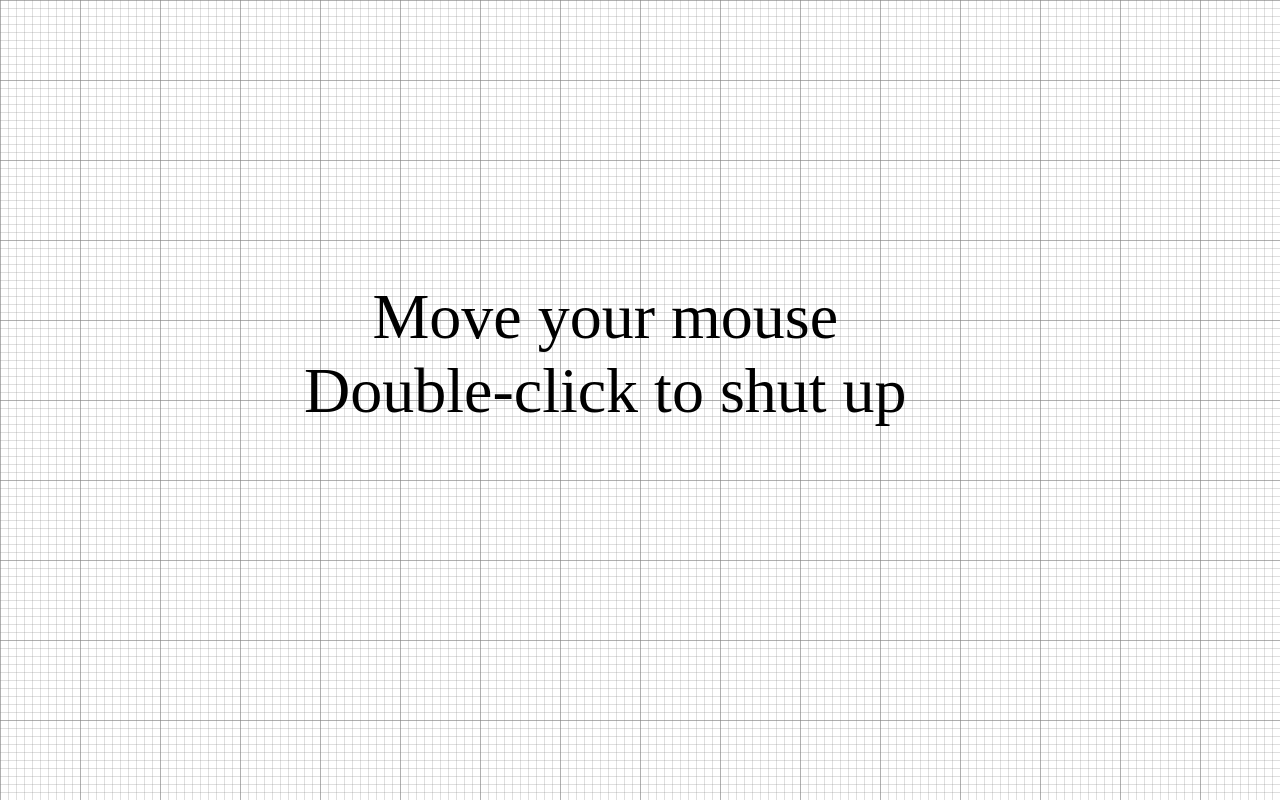
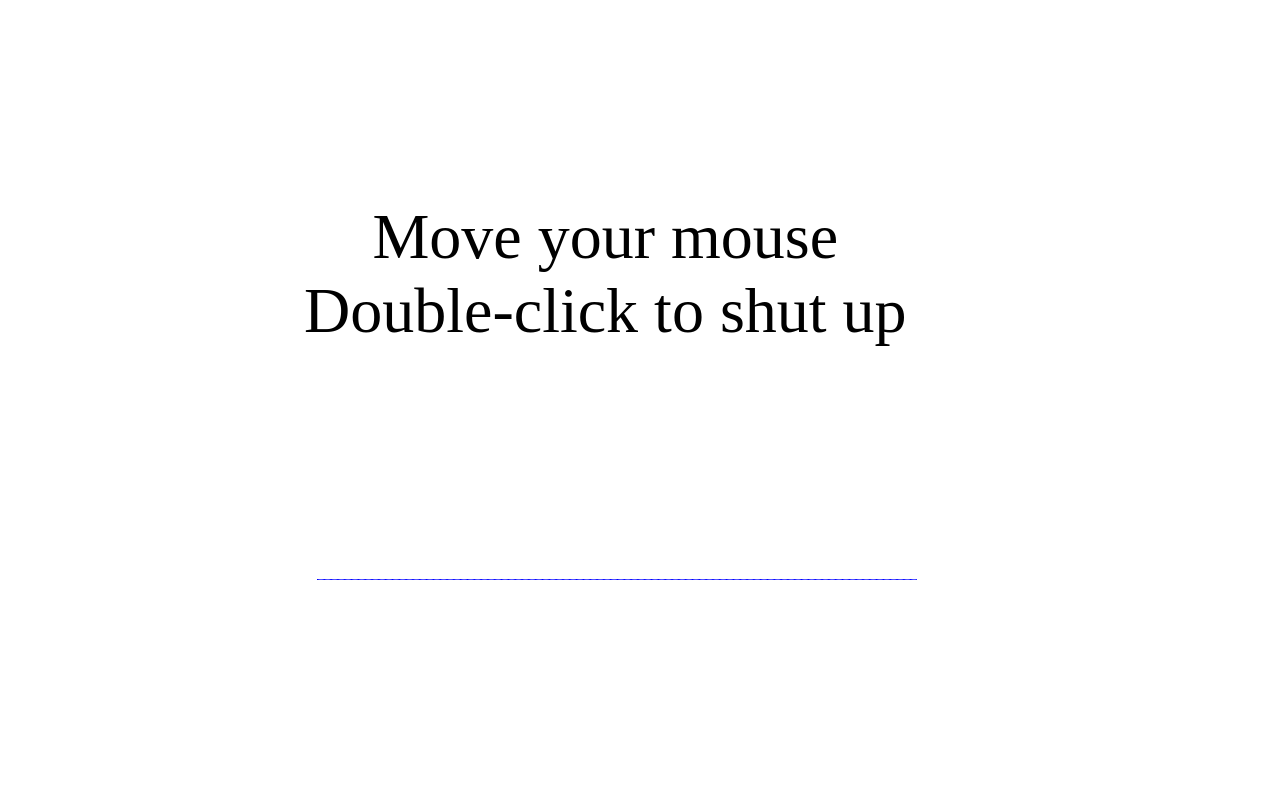
Before and after one commit to a-440/440, a plain HTML site: page _site/oscillator.html in a window 1280 px wide. Both pictures are taken after a click on the element "Click anywhere to start". Drawn offline with nearby package versions, Linux system fonts and the light colour scheme; a web font is replaced by a local one.

Commit message:
Add visualizer

```diff
--- a/_site/oscillator.html
+++ b/_site/oscillator.html
@@ -8,27 +8,24 @@
 <link rel="shortcut icon" href="/favicon.ico" type="image/x-icon">
 <link rel="icon" href="/favicon.ico" type="image/x-icon">
 
-
 <script src="//ajax.googleapis.com/ajax/libs/jquery/1.10.2/jquery.min.js"></script>
-
-<script src="assets/js/buffer-loader.js"></script>
-<script src="assets/js/aToolTip-master/js/jquery.atooltip.min.js"></script>
-<link rel="stylesheet" type="text/css" href="assets/js/aToolTip-master/css/atooltip.css" />
-
-
 
 <script type="text/javascript">
 
 /*
   Thanks to Boris @ http://www.html5rocks.com/en/tutorials/webaudio/intro/ !
-
 */
 
 $(document).ready(function(){
 
+
+	var iOS = ( navigator.userAgent.match(/(iPad|iPhone|iPod)/g) ? true : false );
+
+
 	var context = null;
 	var oscillator = null;
 	var gain = null;
+	var analyser = null;
 	var playing = false;
 
 	window.AudioContext = window.AudioContext || window.webkitAudioContext;
@@ -53,10 +50,13 @@ $(document).ready(function(){
     gainNode.gain.value = 0.5; //initial value
     gainNode.connect( context.destination );
 
+    analyser = context.createAnalyser();
+    analyser.fftSize = 1024;
+    analyser.smoothingTimeConstant = 0.9;
+    analyser.connect( context.destination );
 
     oscillator = context.createOscillator();
-
-    oscillator.connect(gainNode);
+    oscillator.connect( analyser ); //was gainNode
 
 	oscillator.frequency.value = frequency/2;
 	oscillator.detune.value =  0;
@@ -67,7 +67,11 @@ $(document).ready(function(){
 
 	$('#a').hide();
 	$('#b,#c').show();
-	//console.log( "Playing sine wave @" + frequency + "Hz" )
+
+
+	requestAnimFrame( visualize.bind() ) ;
+
+
 
   });
 
@@ -97,6 +101,48 @@ $('#container,.center').dblclick( function(e){
 
 $('#b,#c').hide();
 
+
+
+visualize = function() {
+  var canvas = $('#monitor');
+  canvas = document.querySelector('canvas');
+
+  //console.log(canvas.context);
+
+  var HEIGHT = '120';
+  var WIDTH  = '600';
+  canvas.width = WIDTH;
+  canvas.height = HEIGHT;
+  var drawContext = canvas.getContext('2d');
+
+  var times = new Uint8Array( analyser.frequencyBinCount );
+
+  analyser.getByteTimeDomainData(times);
+
+  for (var i = 0; i < times.length; i++) {
+    var value = times[i];
+    var percent = value / 256;
+    var height = HEIGHT * percent;
+    var offset = HEIGHT - height - 1;
+    var barWidth = WIDTH/times.length;
+    drawContext.fillStyle = 'blue';
+    drawContext.fillRect(i * barWidth, offset, 1, 1);
+  }
+  requestAnimFrame( visualize.bind() ) ;
+};
+
+
+
+window.requestAnimFrame = (function(){
+	return  window.requestAnimationFrame       ||
+  			window.webkitRequestAnimationFrame ||
+  			window.mozRequestAnimationFrame    ||
+  			window.oRequestAnimationFrame      ||
+  			window.msRequestAnimationFrame     ||
+  	function( callback ){
+  		window.setTimeout(callback, 1000 / 60);
+	};
+})();
 
 
 
@@ -141,11 +187,23 @@ $('#b,#c').hide();
     font-size: 2em;
     position: fixed;
     border: 0px ridge gray;
-    top: 60%;
+    top: 50%;
     left: 55%;
     margin-top: -200px;
     margin-left: -400px;
     cursor: inherit;
+
+  }
+
+  #monitor {
+    position: fixed;
+    border: 0px dotted gray;
+    top: 90%;
+    left: 56%;
+    margin-top: -200px;
+    margin-left: -400px;
+    cursor: inherit;
+    z-index: -1;
 
   }
 
@@ -162,10 +220,9 @@ $('#b,#c').hide();
 
 
 <input type="range" id="freq" min="1" max="1000">
--->
 
 
-<div class="canvas" id="container" style="width:100%;height:100%">
+
   <svg width="100%" height="100%" xmlns="http://www.w3.org/2000/svg">
     <defs>
       <pattern id="smallGrid" width="8" height="8" patternUnits="userSpaceOnUse">
@@ -179,7 +236,10 @@ $('#b,#c').hide();
 
     <rect width="100%" height="100%" fill="url(#grid)" />
   </svg>
+-->
 
+
+<div class="canvas" id="container" style="width:100%;height:100%">
 
 </div>
 
@@ -190,5 +250,7 @@ $('#b,#c').hide();
 	<span id="c"> Double-click to shut up </span>
 </div>
 
+<canvas id="monitor" />
+
 </body>
 </html>
```
Also changed, not shown: oscillator.html (+76 -14 lines).
